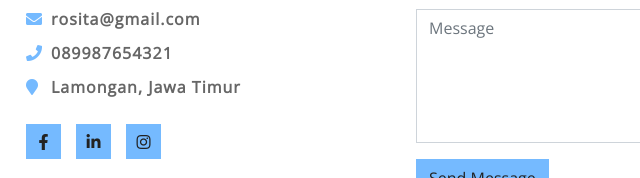
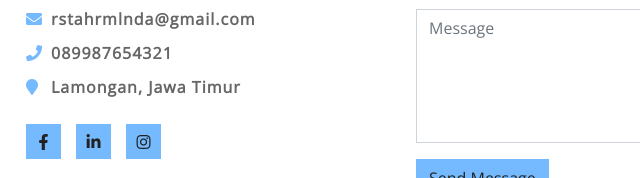
Before and after one commit to rosita-hermalinda-df/Portfolio-Website, a plain HTML site: page index.html in a window 1280 px wide. Shown: the part 3234-3412 px from the top of the page, 404-1044 px from the left. Drawn offline with nearby package versions, Linux system fonts and the light colour scheme.

Commit message:
Update index.html

```diff
--- a/index.html
+++ b/index.html
@@ -347,7 +347,7 @@
                                 <div class="contact-info">
                                     <p><i class="fa fa-user"></i>Rosita Hermalinda Dwi Febrianti</p>
                                     <p><i class="fa fa-tag"></i>Web Designer & Developer</p>
-                                    <p><i class="fa fa-envelope"></i><a href="mailto:rosita@gmail.com">rosita@gmail.com</a></p>
+                                    <p><i class="fa fa-envelope"></i><a href="mailto:rstahrmlnda@gmail.com">rstahrmlnda@gmail.com</a></p>
                                     <p><i class="fa fa-phone"></i><a href="tel:089987654321">089987654321</a></p>
                                     <p><i class="fa fa-map-marker"></i>Lamongan, Jawa Timur</p>
                                     <div class="social">
```
